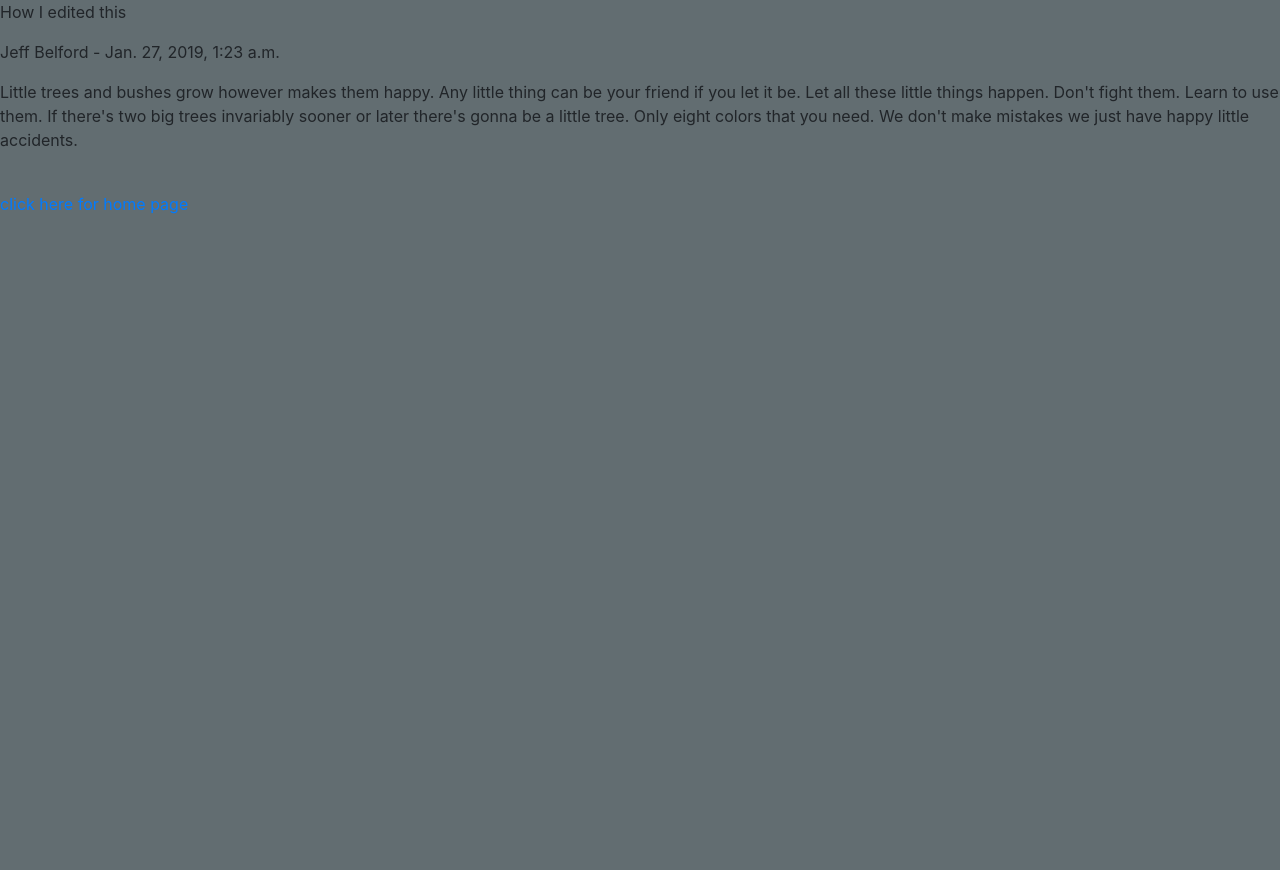
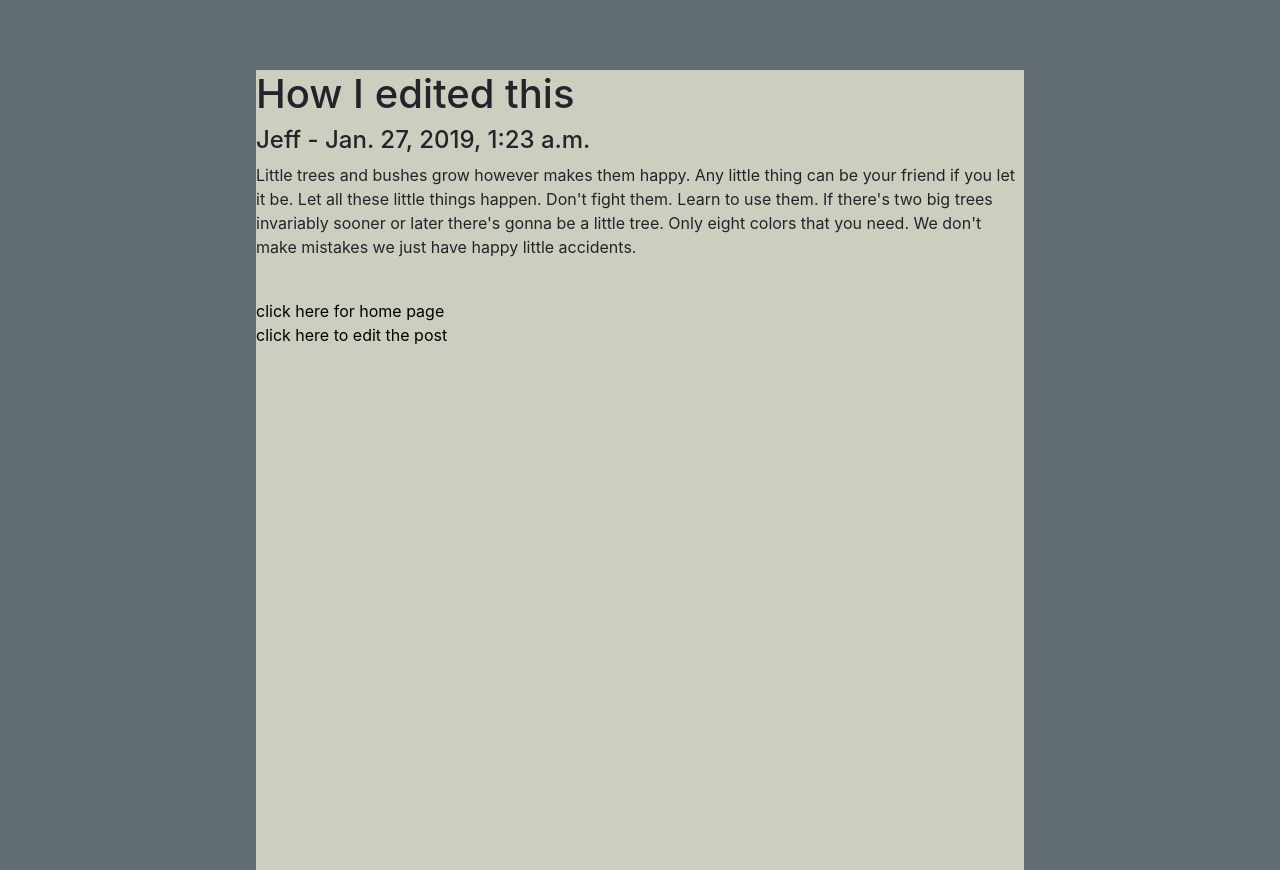
Before and after one commit to SirJeffers/blogging-app, a Django app: page /blog/1/post/ in a window 1280 px wide. Before the commit the page ends 214 px from the top, so only its background shows below. Run offline with Django 3.2, Linux system fonts and the light colour scheme; data comes from the database, SQL or seed files in the repository; some libraries are stand-ins or nearby versions.

Commit message:
modification of the database structure
had not normalized author out of the database, but that has been fixed.
as well styling has been added to many pages

```diff
--- a/blogproject/blogapp/admin.py
+++ b/blogproject/blogapp/admin.py
@@ -1,6 +1,7 @@
 from django.contrib import admin
 
-from .models import Post
+from .models import Post, Author
 # Register your models here.
 
 admin.site.register(Post)
+admin.site.register(Author)
--- a/blogproject/blogapp/models.py
+++ b/blogproject/blogapp/models.py
@@ -4,9 +4,17 @@ from django.db import models
 from django.utils import timezone
 
 # Create your models here.
+
+class Author(models.Model):
+    auth_name = models.CharField(max_length=30)
+    auth_bio = models.CharField(max_length=128)
+    def __str__(self):
+        return self.auth_name
+
+
 class Post(models.Model):
     blog_title = models.CharField(max_length=100)
-    blog_author= models.CharField(max_length=30)
+    blog_author= models.ForeignKey(Author, on_delete=models.CASCADE)
     blog_post = models.CharField(max_length=1000)
     blog_date = models.DateTimeField('date blog was published')
     def __str__(self):
--- a/blogproject/blogapp/static/blog/style.css
+++ b/blogproject/blogapp/static/blog/style.css
@@ -7,6 +7,30 @@ html, body {
 #content{
     height: 100%;
     background-color: #CDCDC0;
-    margin: 100px 20% 10px;
+    margin: 70px 20% 10px;
 
 }
+
+ul{
+    list-style-type: none;
+    padding: 0;
+}
+
+li{
+    list-style-type: none;
+    padding: 10px;
+    border-style: solid;
+    border-color: #B38867;
+    text-align: center;
+    background-color: #DDBC95;
+}
+
+a{
+    color: black;
+    text-decoration: none;
+}
+
+/*
+    #DDBC95 - light latte
+    #B38867 - dark coffee
+*/
--- a/blogproject/blogapp/templates/blog/post.html
+++ b/blogproject/blogapp/templates/blog/post.html
@@ -3,8 +3,18 @@
 {% load static %}
 <link rel="stylesheet" type="text/css" href="{% static 'blog/style.css' %}">
 
-<p>{{post.blog_title}}</p>
-<p>{{post.blog_author}}  -  {{post.blog_date}}</p>
-<p>{{post.blog_post}}</p>
-<br>
-<a href="/blog/">click here for home page</a>
+<nav>
+
+</nav>
+
+<body>
+    <div id="content">
+        <h1>{{post.blog_title}}</h1>
+        <h4>{{post.blog_author}}  -  {{post.blog_date}}</h4>
+        <p>{{post.blog_post}}</p>
+        <br>
+        <a href="/blog/">click here for home page</a>
+        <br>
+        <a href="/blog/{{post.pk}}/edit/">click here to edit the post</a>
+    </div>
+</body>
--- a/blogproject/blogapp/views.py
+++ b/blogproject/blogapp/views.py
@@ -4,7 +4,7 @@ from django.shortcuts import render, get_object_or_404
 from django.http import HttpResponse, HttpResponseRedirect
 from django.urls import reverse
 
-from .models import Post
+from .models import Post, Author
 # Create your views here.
 
 def index(request):
@@ -19,25 +19,27 @@ def createPost(request):
     if request.method == 'POST':
         post = Post()
         post.blog_title = request.POST['title']
-        post.blog_author = request.POST['author']
+        post.blog_author = Author.objects.get(pk=request.POST['author'])
         post.blog_post = request.POST['post']
         post.blog_date = datetime.datetime.now()
         post.save()
         num = Post.objects.latest('id')
         return HttpResponseRedirect(reverse('Post', args=(num.id,)))
     else:
-        return render(request, 'blog/create.html')
+        author = Author.objects.all()
+        return render(request, 'blog/create.html', {'author' : author})
 
 def editPost(request, post_id):
     if request.method == 'POST':
         post = Post()
         post.id = post_id
         post.blog_title = request.POST['title']
-        post.blog_author = request.POST['author']
+        post.blog_author = Author.objects.get(pk=request.POST['author'])
         post.blog_post = request.POST['post']
         post.blog_date = datetime.datetime.now()
         post.save()
         return HttpResponseRedirect(reverse('Post', args=(post.id,)))
     else:
         post = get_object_or_404(Post, pk=post_id)
-        return render(request, 'blog/edit.html', {'post' : post})
+        author = Author.objects.all()
+        return render(request, 'blog/edit.html', {'post' : post, 'author' : author})
```
Also changed, not shown: blogproject/blogapp/templates/blog/create.html (+13 -1 lines), blogproject/blogapp/templates/blog/edit.html (+13 -2 lines), blogproject/blogapp/templates/blog/index.html (+6 -1 lines), blogproject/blogapp/migrations/0003_auto_20190127_0350.py (added), blogproject/db.sqlite3.
